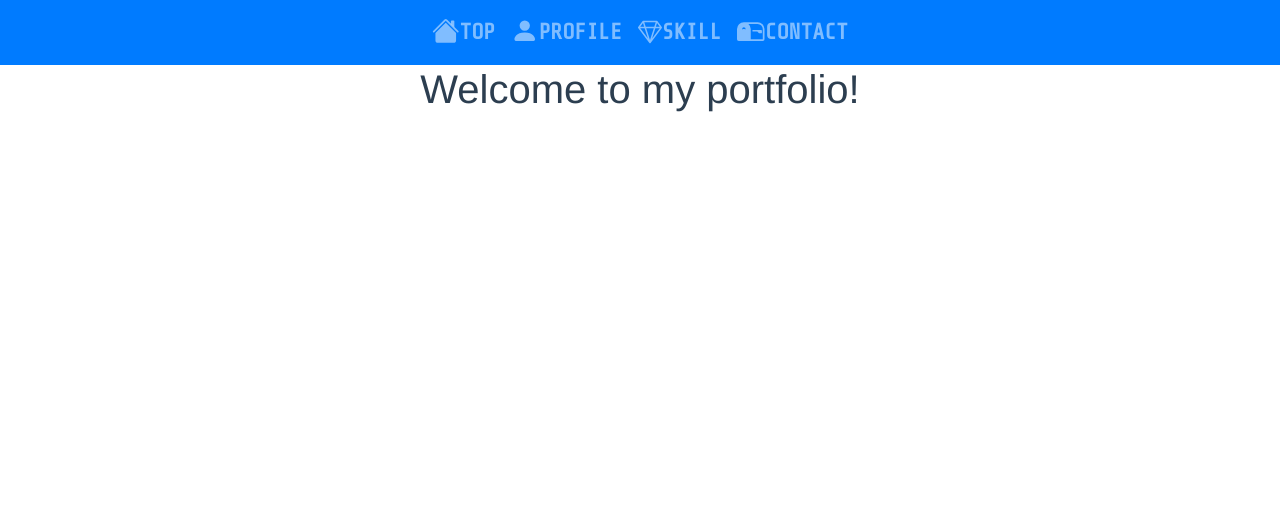
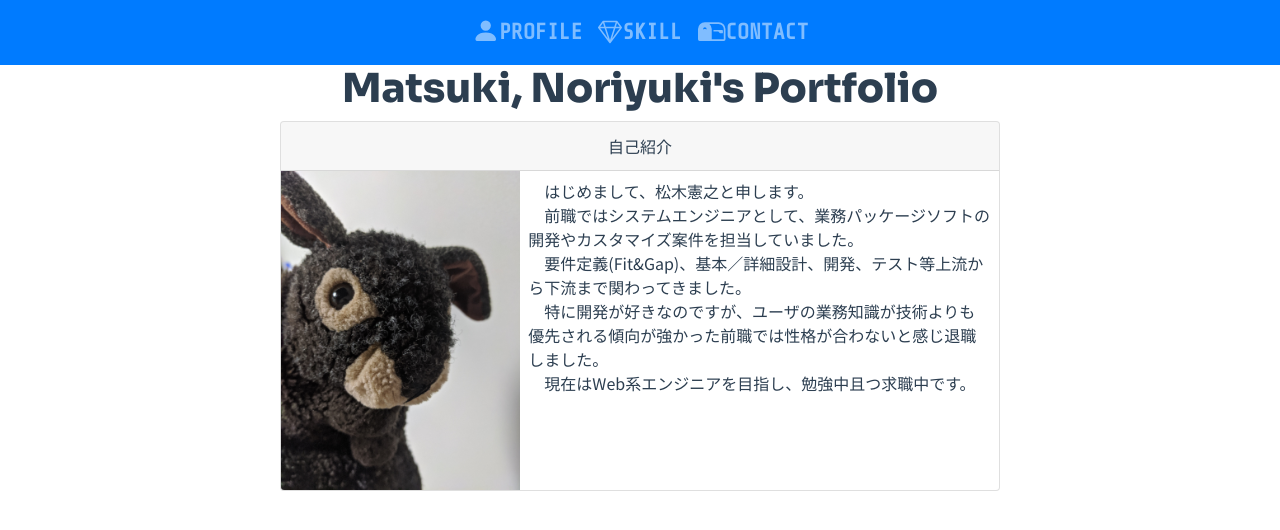
Before and after one commit to sepository/myportfolio, a Vue app: page / in a window 1280 px wide. Shown: the top 530 px of the page. Built offline with nearby package versions, Linux system fonts and the light colour scheme.

Commit message:
プロフィール作成

```diff
--- a/index.html
+++ b/index.html
@@ -3,8 +3,8 @@
   <head>
     <meta charset="utf-8">
     <meta name="viewport" content="width=device-width,initial-scale=1.0">
-    <title>myportfolio</title>
-    <link href="https://fonts.googleapis.com/css2?family=Open+Sans&family=Share+Tech+Mono&display=swap" rel="stylesheet">
+    <title>Matsuki, Noriyuki's Portfolio</title>
+    <link href="https://fonts.googleapis.com/css2?family=Noto+Sans+JP&family=Share+Tech+Mono&family=Sora:wght@800&display=swap" rel="stylesheet">
   </head>
   <body>
     <div id="app"></div>
--- a/src/App.vue
+++ b/src/App.vue
@@ -5,8 +5,7 @@
 
       <b-collapse id="nav-collapse" class="justify-content-around" is-nav>
         <b-navbar-nav>
-          <b-nav-item to="/"><b-icon icon="house-fill"/>TOP</b-nav-item>
-          <b-nav-item to="/profile"><b-icon icon="person-fill"/>PROFILE</b-nav-item>
+          <b-nav-item to="/"><b-icon icon="person-fill"/>PROFILE</b-nav-item>
           <b-nav-item to="/skill"><b-icon icon="gem" style="width: 24px; height: 24px;"/>SKILL</b-nav-item>
           <b-nav-item to="/contact"><b-icon icon="mailbox2"/>CONTACT</b-nav-item>
         </b-navbar-nav>
@@ -25,7 +24,7 @@ export default {
 
 <style>
 #app {
-  font-family: 'Avenir', Helvetica, Arial, sans-serif;
+  font-family: 'Noto Sans JP', sans-serif;
   -webkit-font-smoothing: antialiased;
   -moz-osx-font-smoothing: grayscale;
   text-align: center;
@@ -36,4 +35,8 @@ a {
   font-size: 22px;
   font-weight: bold;
 }
+h1 {
+  font-family: 'Sora', sans-serif;
+  margin: 30px;
+}
 </style>
--- a/src/components/Profile.vue
+++ b/src/components/Profile.vue
@@ -1,5 +1,45 @@
 <template>
-  <div>
-    <h1>プロフィールだよ。</h1>
+  <div class="container">
+    <h1>Matsuki, Noriyuki's Portfolio</h1>
+
+    <b-card align="left" class="mx-auto" style="max-width: 720px" no-body>
+      <b-card-header header-class="text-center">自己紹介</b-card-header>
+      <b-row no-gutters>
+        <b-col md="4">
+          <b-card-img :src="usachanImage" class="usachan"></b-card-img>
+        </b-col>
+        <b-col md="8">
+          <b-card-text class="p-2">
+            　はじめまして、松木憲之と申します。<br/>
+            　前職ではシステムエンジニアとして、業務パッケージソフトの開発やカスタマイズ案件を担当していました。<br/>
+            　要件定義(Fit&Gap)、基本／詳細設計、開発、テスト等上流から下流まで関わってきました。<br/>
+            　特に開発が好きなのですが、ユーザの業務知識が技術よりも優先される傾向が強かった前職では性格が合わないと感じ退職しました。<br/>
+            　現在はWeb系エンジニアを目指し、勉強中且つ求職中です。
+          </b-card-text>
+        </b-col>
+      </b-row>
+    </b-card>
   </div>
 </template>
+
+<script>
+import UsachanImage from '@/assets/usachan-2020-08-10.jpg'
+export default {
+  data() {
+    return {
+      usachanImage: UsachanImage
+    };
+  }
+}
+</script>
+
+<style scoped>
+  .usachan {
+    border-bottom-right-radius: 0%;
+    border-top-left-radius: 0%;
+    border-top-right-radius: 0%;
+  }
+  p {
+    line-height: 150%;
+  }
+</style>
--- a/src/components/Welcome.vue
+++ /dev/null
@@ -1,5 +0,0 @@
-<template>
-  <div>
-    <h1>Welcome to my portfolio!</h1>
-  </div>
-</template>
--- a/src/router/index.js
+++ b/src/router/index.js
@@ -1,6 +1,5 @@
 import Vue from 'vue'
 import Router from 'vue-router'
-import Welcome from '@/components/Welcome'
 import Profile from '@/components/Profile'
 import Skill from '@/components/Skill'
 import Contact from '@/components/Contact'
@@ -11,11 +10,6 @@ export default new Router({
   routes: [
     {
       path: '/',
-      name: 'Welcome',
-      component: Welcome
-    },
-    {
-      path: '/profile',
       name: 'Profile',
       component: Profile
     },
```
Also changed, not shown: src/assets/usachan-2020-08-10.jpg (added).
